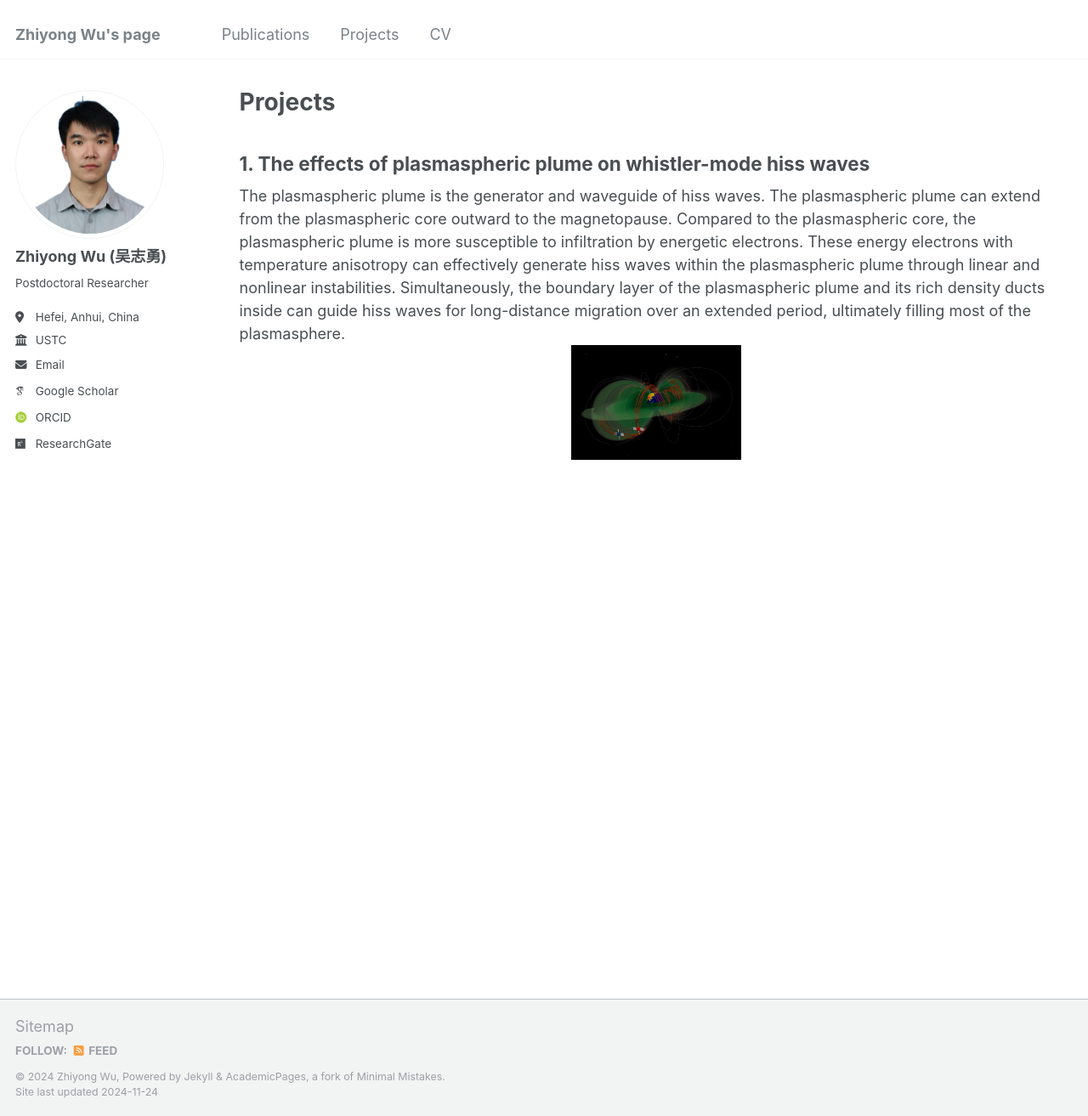
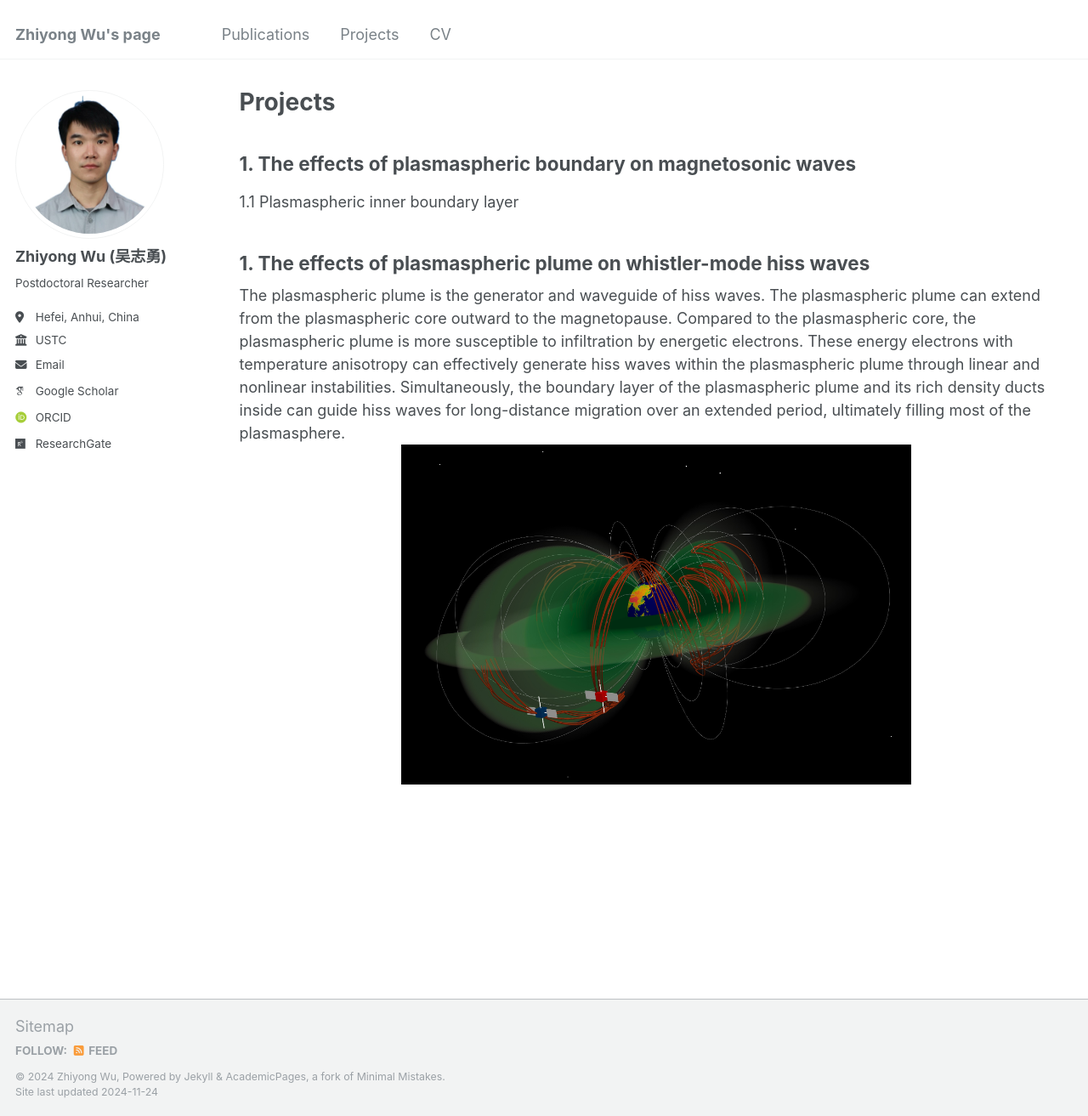
Before and after one commit to Z-Y-Wu/ZW-, a Jekyll site: the page built from _pages/projects.html, in a window 1280 px wide and 1313 px high. Shown: the whole window at 85% size. Built offline with Jekyll 4.4.1, drawn with Linux system fonts in a browser that asks for light colours; some web fonts are replaced.

Commit message:
Update projects.html

```diff
--- a/_pages/projects.html
+++ b/_pages/projects.html
@@ -5,9 +5,14 @@ permalink: /projects/
 author_profile: true
 ---
 
+<h2>1. The effects of plasmaspheric boundary on magnetosonic waves</h2>
+<p>1.1 Plasmaspheric inner boundary layer</p>
+
+
 <h2>1. The effects of plasmaspheric plume on whistler-mode hiss waves</h2>
 The plasmaspheric plume is the generator and waveguide of hiss waves. The plasmaspheric plume can extend from the plasmaspheric core outward to the magnetopause.
 Compared to the plasmaspheric core, the plasmaspheric plume is more susceptible to infiltration by energetic electrons. These energy electrons with temperature
 anisotropy can effectively generate hiss waves within the plasmaspheric plume through linear and nonlinear instabilities.
 Simultaneously, the boundary layer of the plasmaspheric plume and its rich density ducts inside can guide hiss waves for long-distance migration over an extended period, ultimately filling most of the plasmasphere.<br>
-<img src="../images/project/plumehiss.jpg" alt="Project Image" style="width: 200px; display: block; margin-left: auto; margin-right: auto; border: 4px solid black;">
+
+<img src="../images/project/plumehiss.jpg" alt="Project Image" style="width: 600px; display: block; margin-left: auto; margin-right: auto; border: 4px solid black;">
```
